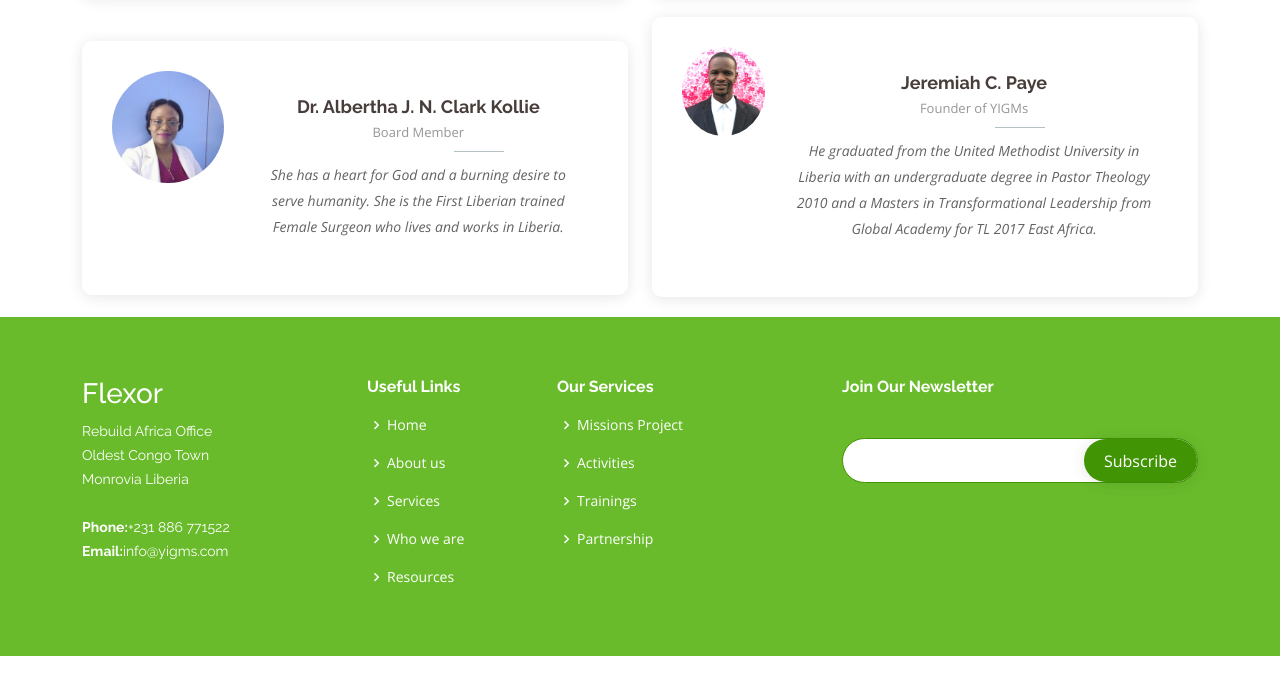
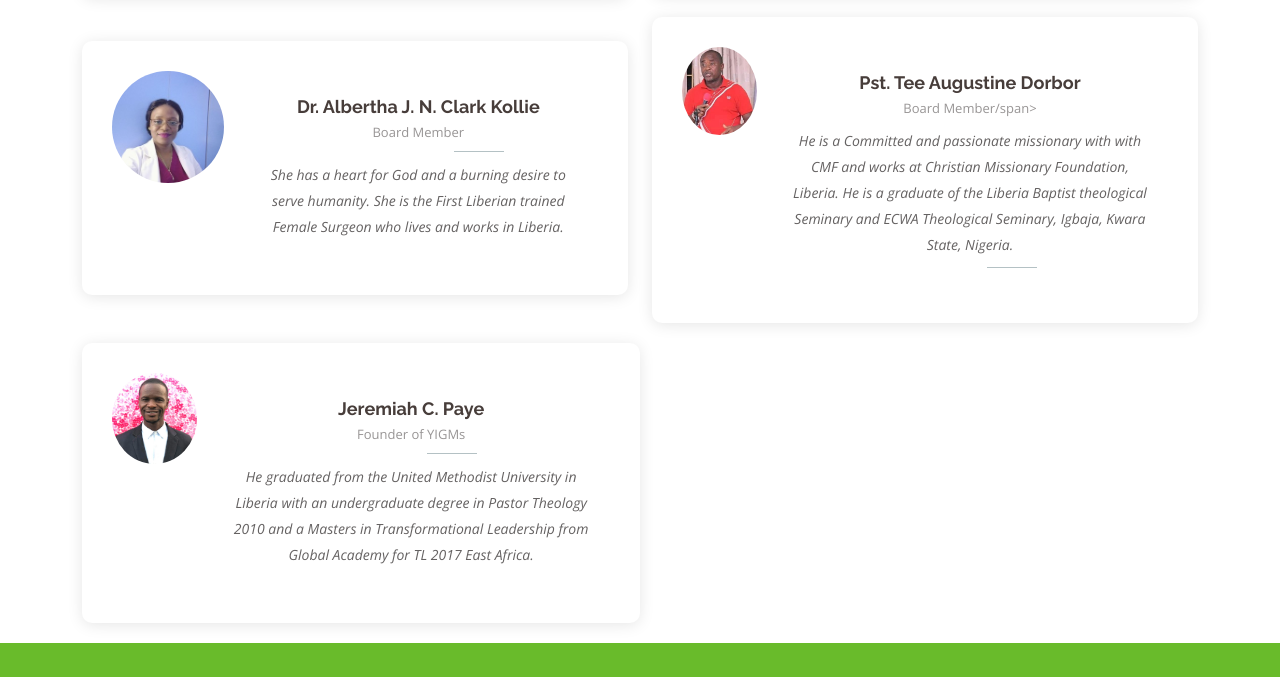
Before and after one commit to Abuh05/yigm, a plain HTML site: page board.html in a window 1280 px wide. Shown: the part 465-1142 px from the top of the page. Drawn offline with nearby package versions, Linux system fonts and the light colour scheme.

Commit message:
BoardMembers commit

```diff
--- a/board.html
+++ b/board.html
@@ -235,6 +235,22 @@
 
           <div class="col-lg-6">
             <div class="member d-flex align-items-start">
+              <div class="pic"><img src="assets/img/team/team-9.jpg" class="img-fluid" alt=""></div>
+              <div class="member-info">
+                <h4>Pst. Tee Augustine Dorbor </h4>
+                <span>Board Member/span>
+                <p>
+                 He is a Committed and passionate missionary with with CMF and works at Christian Missionary Foundation, Liberia.
+                He is a graduate of the Liberia Baptist theological Seminary and ECWA Theological Seminary, Igbaja, Kwara State, Nigeria.
+                   </p>
+              </div>
+            </div>
+          </div>
+
+        </div>
+
+          <div class="col-lg-6">
+            <div class="member d-flex align-items-start">
               <div class="pic"><img src="assets/img/team/team-7.jpg" class="img-fluid" alt=""></div>
               <div class="member-info">
                 <h4>Jeremiah C. Paye </h4>
```
Also changed, not shown: assets/img/team/team-9.jpg (added).
